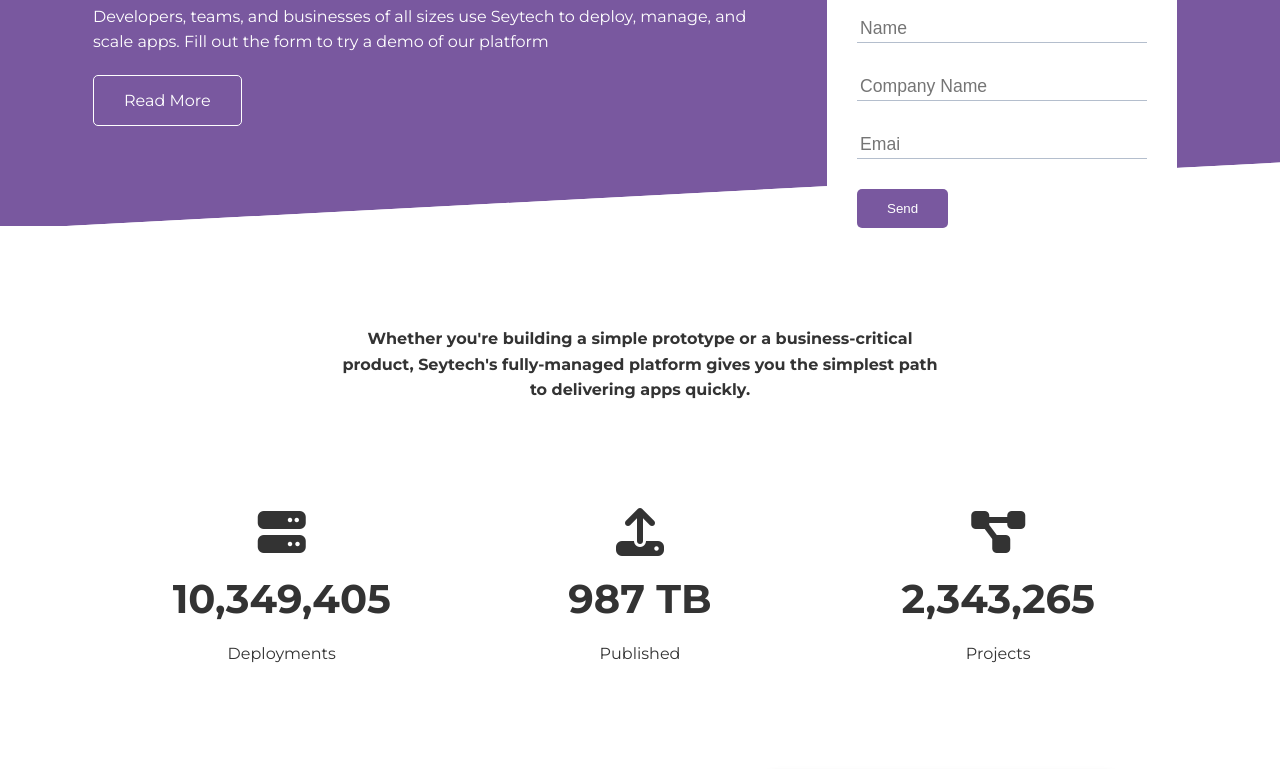
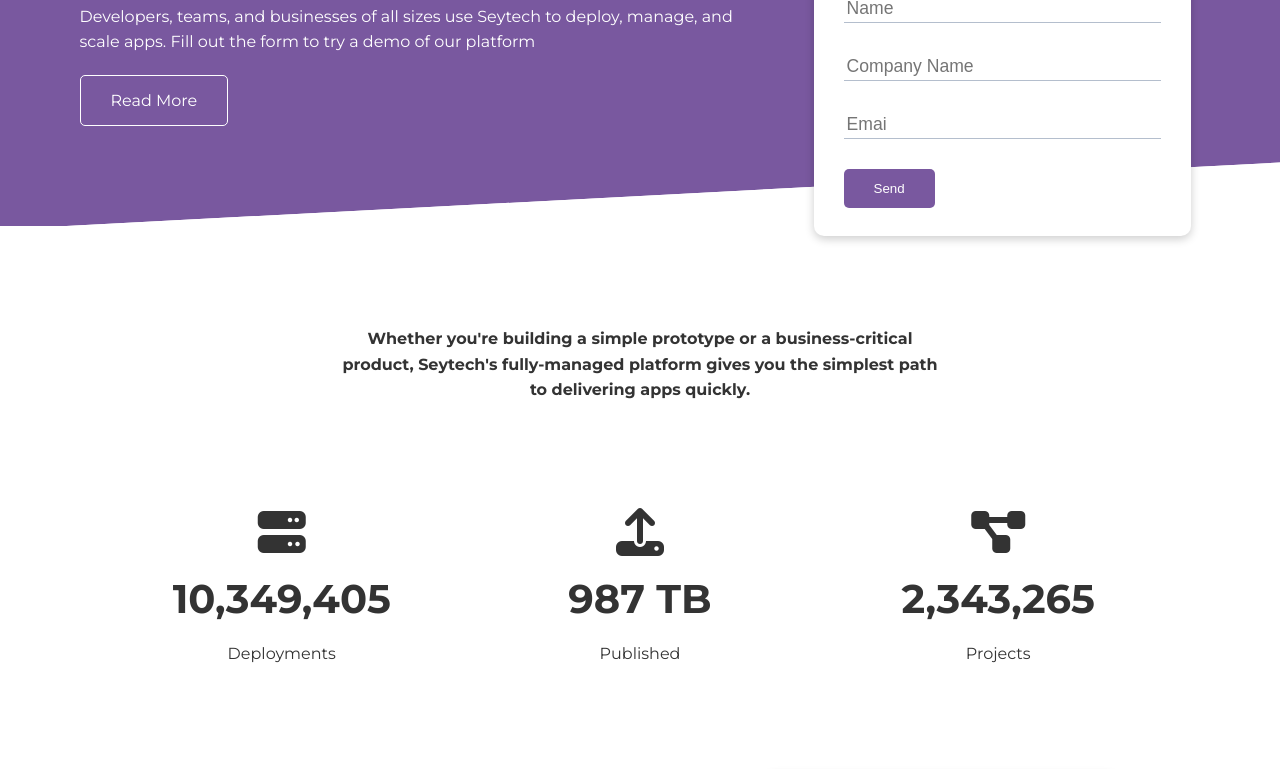
Before and after one commit to Viks0777/Sayatech, a plain HTML site: page каникулы/index.html in a window 1280 px wide. Shown: the part 244-1013 px from the top of the page. Drawn offline with Linux system fonts and the light colour scheme.

Commit message:
in .showcase-form added a shadow

```diff
--- a/каникулы/style.css
+++ b/каникулы/style.css
@@ -143,11 +143,12 @@ img {
 .showcase-form {
   position: relative;
   top: 40px; /* Изменен отступ сверху */
-  height: 300px; /* Изменена высота */
-  width: 350px; /* Изменена ширина */
+  height: 340px; /* Изменена высота */
+  width: 377px; /* Изменена ширина */
   padding: 30px; /* Изменены отступы внутри блока */
   justify-self: flex-end;
   animation: slideInFromRight 1s ease-in;
+  box-shadow: var(--shadow);
 }
 
 
@@ -223,7 +224,6 @@ input:focus {
   .showcase1::before,
   .showcase1::after {
     height: 50px;
-
   }
 
   .showcase-form {
```
